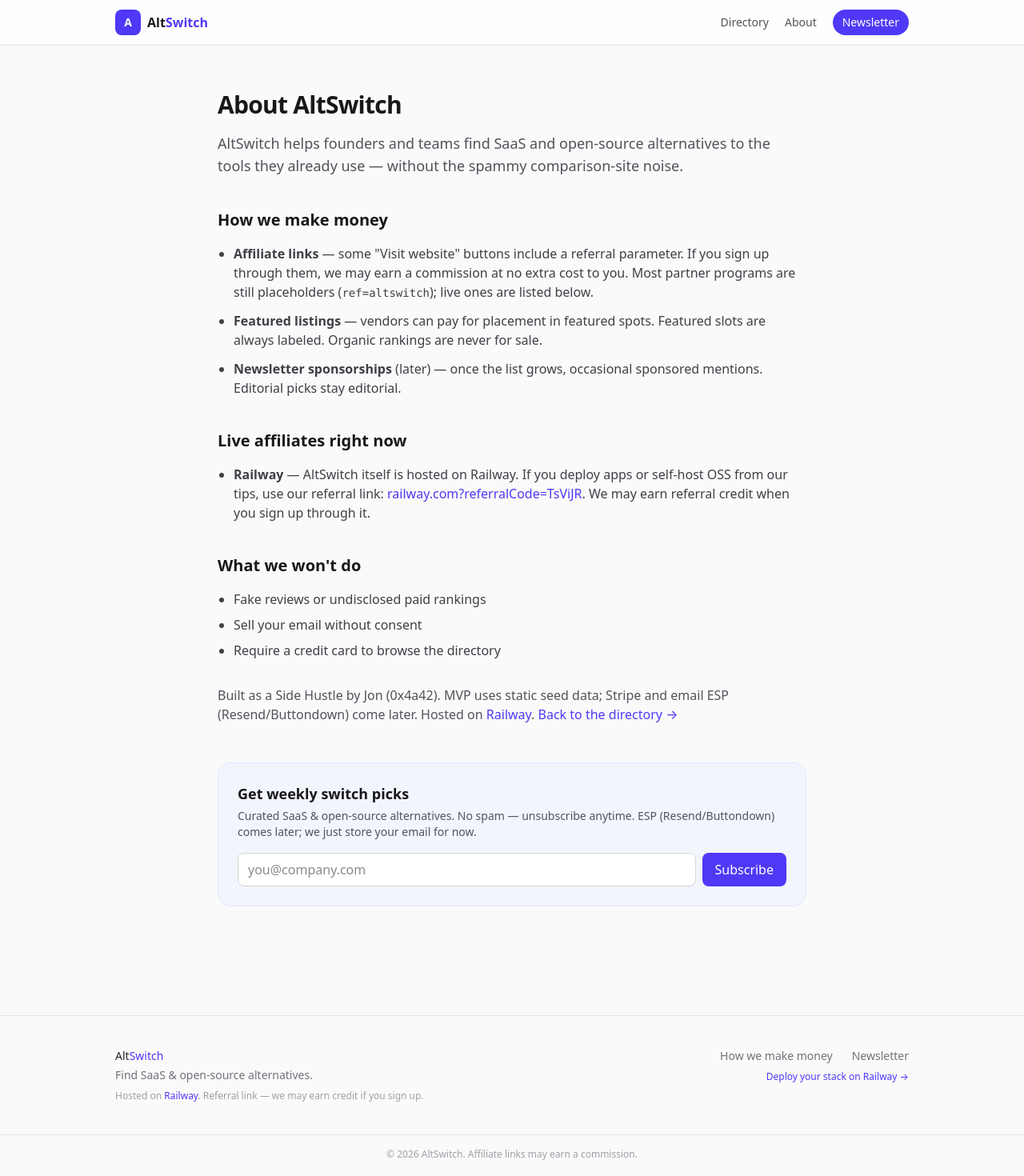
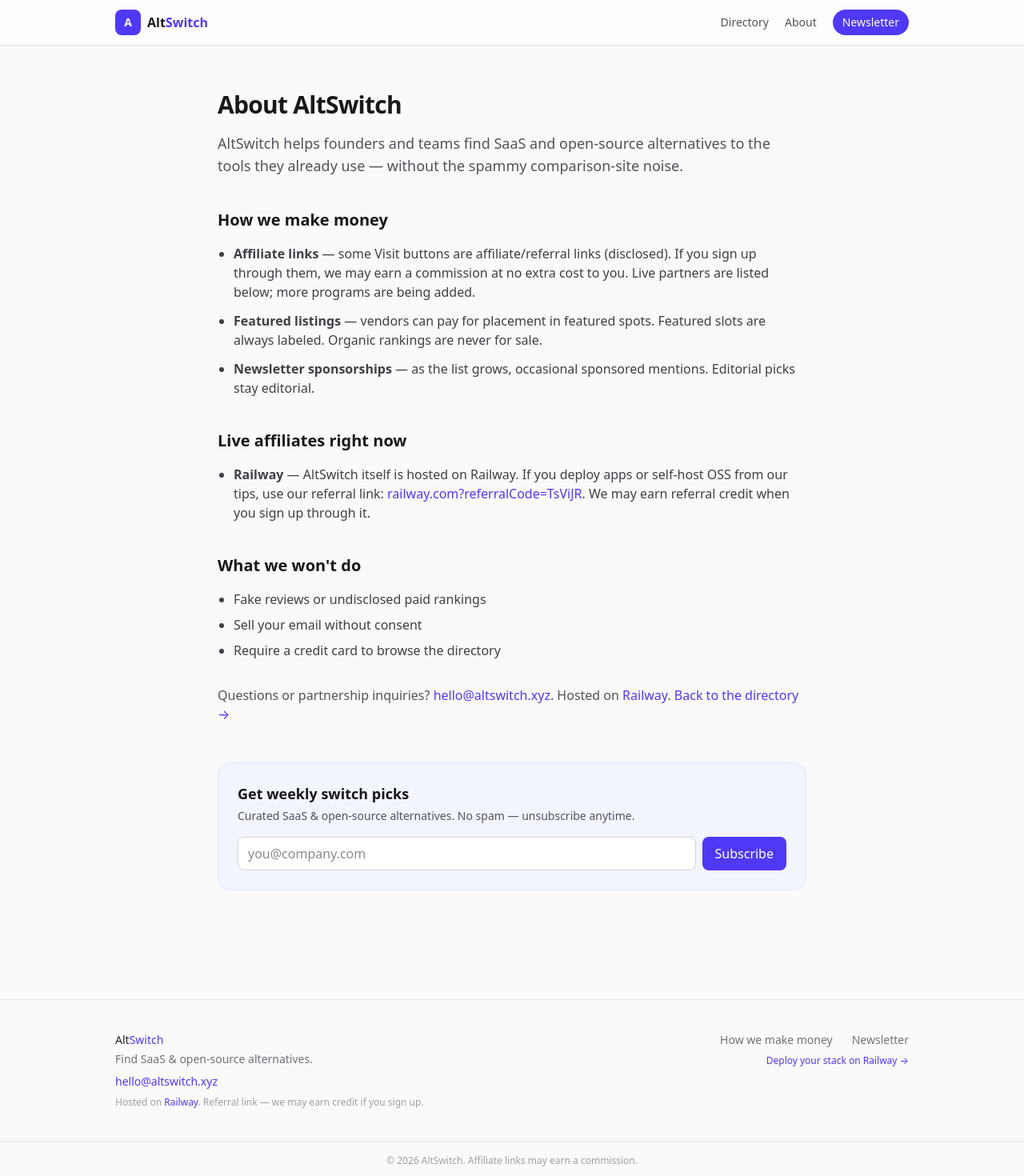
Before and after one commit to 0x4a42-DEV/altswitch, a Next.js app: page /about in a window 1280 px wide. Shown: the top 1470 px of the page at 80% size. Built offline with nearby package versions, Linux system fonts and the light colour scheme; no server answers.

Commit message:
Polish public copy: remove MVP/dev disclaimers

```diff
--- a/src/app/about/page.tsx
+++ b/src/app/about/page.tsx
@@ -25,11 +25,10 @@
       </h2>
       <ul className="mt-4 list-disc space-y-3 pl-5 text-zinc-700">
         <li>
-          <strong>Affiliate links</strong> — some &quot;Visit website&quot; buttons
-          include a referral parameter. If you sign up through them, we may earn a
-          commission at no extra cost to you. Most partner programs are still
-          placeholders (<code className="text-sm">ref=altswitch</code>); live ones
-          are listed below.
+          <strong>Affiliate links</strong> — some Visit buttons are
+          affiliate/referral links (disclosed). If you sign up through them, we
+          may earn a commission at no extra cost to you. Live partners are listed
+          below; more programs are being added.
         </li>
         <li>
           <strong>Featured listings</strong> — vendors can pay for placement in
@@ -37,8 +36,8 @@
           never for sale.
         </li>
         <li>
-          <strong>Newsletter sponsorships</strong> (later) — once the list grows,
-          occasional sponsored mentions. Editorial picks stay editorial.
+          <strong>Newsletter sponsorships</strong> — as the list grows, occasional
+          sponsored mentions. Editorial picks stay editorial.
         </li>
       </ul>
 
@@ -69,8 +68,14 @@
       </ul>
 
       <p className="mt-8 text-zinc-600">
-        Built as a Side Hustle by Jon (0x4a42). MVP uses static seed data; Stripe
-        and email ESP (Resend/Buttondown) come later. Hosted on{" "}
+        Questions or partnership inquiries?{" "}
+        <a
+          href="mailto:hello@altswitch.xyz"
+          className="text-indigo-600 hover:underline"
+        >
+          hello@altswitch.xyz
+        </a>
+        . Hosted on{" "}
         <a
           href={RAILWAY_REFERRAL_URL}
           target="_blank"
--- a/src/app/page.tsx
+++ b/src/app/page.tsx
@@ -27,7 +27,7 @@
           </h1>
           <p className="mt-4 max-w-xl text-lg text-zinc-600">
             Curated SaaS and open-source alternatives to the software you already
-            pay for — with pricing vibes, honest links, and a weekly newsletter.
+            pay for — with pricing notes, honest links, and a weekly newsletter.
           </p>
           <p className="mt-3 max-w-xl text-sm text-zinc-500">
             AltSwitch runs on{" "}
@@ -68,7 +68,7 @@
       <section className="mx-auto max-w-5xl px-4 pb-14">
         <h2 className="text-2xl font-semibold text-zinc-900">All tools</h2>
         <p className="mt-1 text-zinc-600">
-          {tools.length} tools in the MVP catalog.
+          {tools.length} tools in the catalog.
         </p>
         <div className="mt-8 grid gap-4 sm:grid-cols-2 lg:grid-cols-3">
           {tools.map((tool) => (
--- a/src/components/Footer.tsx
+++ b/src/components/Footer.tsx
@@ -10,6 +10,14 @@
             Alt<span className="text-indigo-600">Switch</span>
           </p>
           <p className="mt-1">Find SaaS &amp; open-source alternatives.</p>
+          <p className="mt-2">
+            <a
+              href="mailto:hello@altswitch.xyz"
+              className="text-indigo-600 hover:underline"
+            >
+              hello@altswitch.xyz
+            </a>
+          </p>
           <p className="mt-2 text-xs text-zinc-400">
             Hosted on{" "}
             <a
--- a/src/components/NewsletterForm.tsx
+++ b/src/components/NewsletterForm.tsx
@@ -69,7 +69,6 @@
         }
       >
         Curated SaaS &amp; open-source alternatives. No spam — unsubscribe anytime.
-        ESP (Resend/Buttondown) comes later; we just store your email for now.
       </p>
       <form onSubmit={onSubmit} className="mt-4 flex flex-col gap-2 sm:flex-row">
         <input
```
